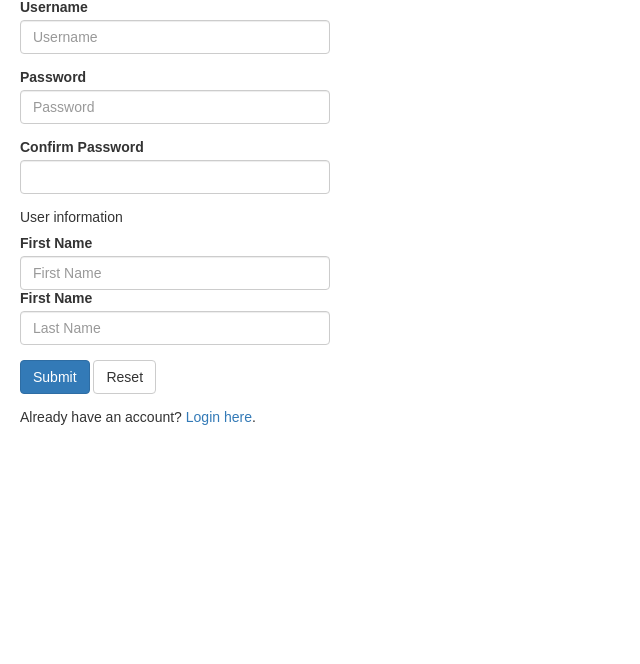
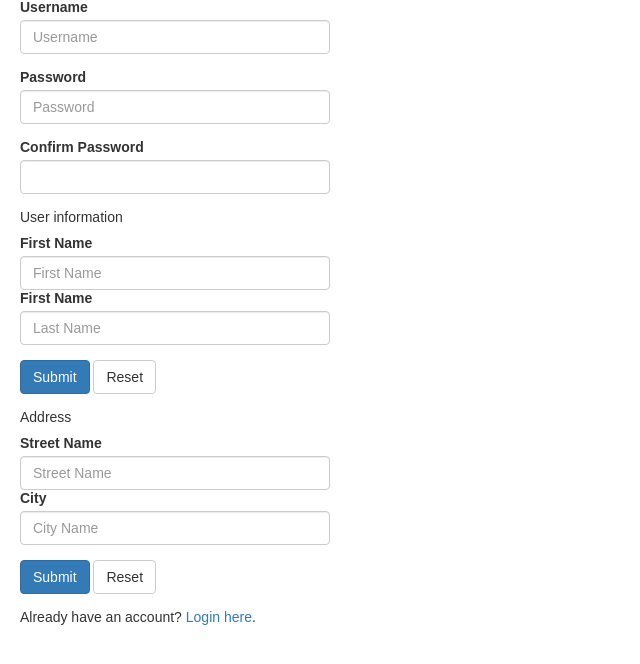
Before and after one commit to animacpac/CS341-PHP, a PHP site: page /signup.php in a window 1280 px wide. Shown: the part 110-774 px from the top of the page, without its empty margins (0-640 px from the left). Run offline with PHP 8.4, Linux system fonts and the light colour scheme; data that the repository does not hold is empty.

Commit message:
city and street

```diff
--- a/web/signup.php
+++ b/web/signup.php
@@ -45,6 +45,19 @@
                 <input type="submit" class="btn btn-primary" value="Submit">
                 <input type="reset" class="btn btn-default" value="Reset">
             </div>
+            <p>Address</p>
+            <div class="form-group <?php echo (!empty($street_name_err)) ? 'has-error' : ''; ?>">
+                <label>Street Name</label>
+                <input type="text" id="txtStreet" name="txtStreet" class="form-control" placeholder="Street Name" value="<?php echo $Street_name; ?>">
+            <div class="form-group <?php echo (!empty($city_name_err)) ? 'has-error' : ''; ?>">
+                <label>City</label>
+            <input type="text" id="txtCity" name="txtCity" class="form-control" placeholder="City Name" value="<?php echo $city_name; ?>">
+
+            </div>
+            <div class="form-group">
+                <input type="submit" class="btn btn-primary" value="Submit">
+                <input type="reset" class="btn btn-default" value="Reset">
+            </div>
 
             <p>Already have an account? <a href="signIn.php">Login here</a>.</p>
         </form>
```
Also changed, not shown: web/createAccount.php (+7 -2 lines).
